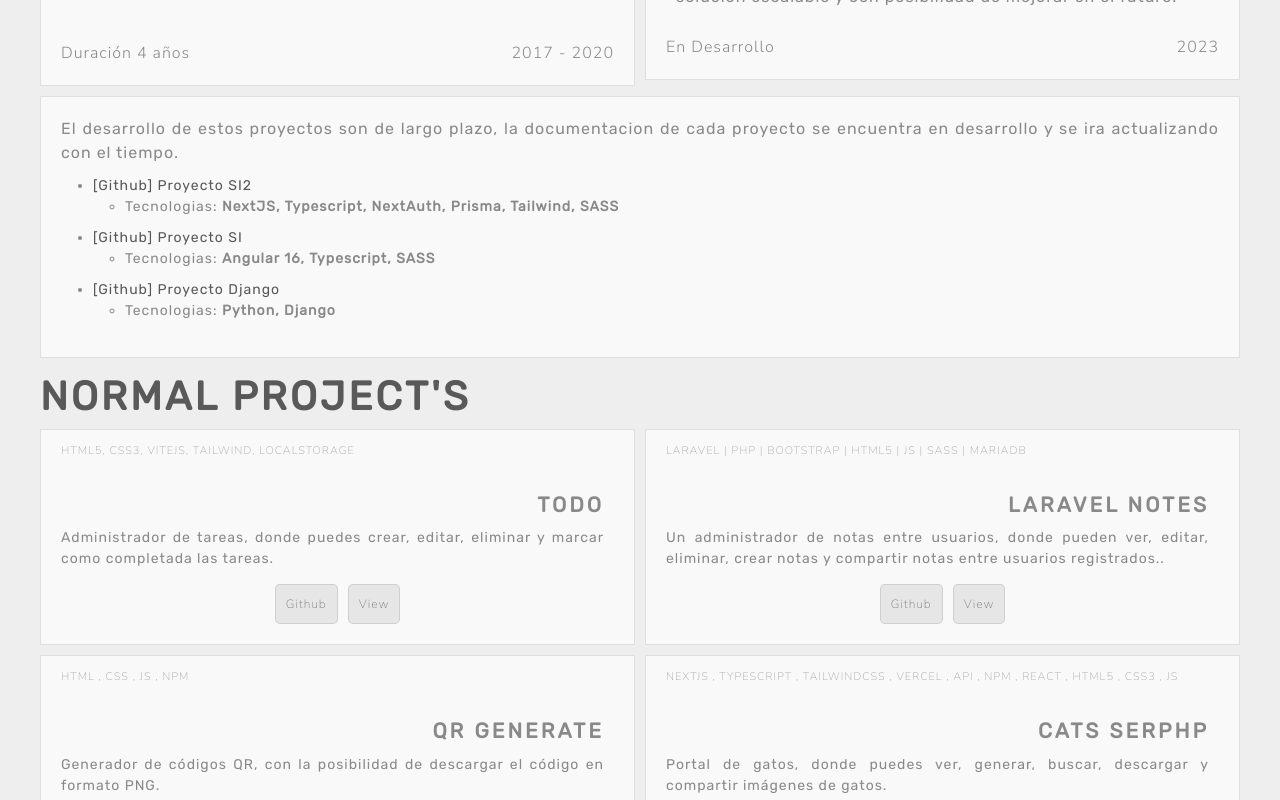
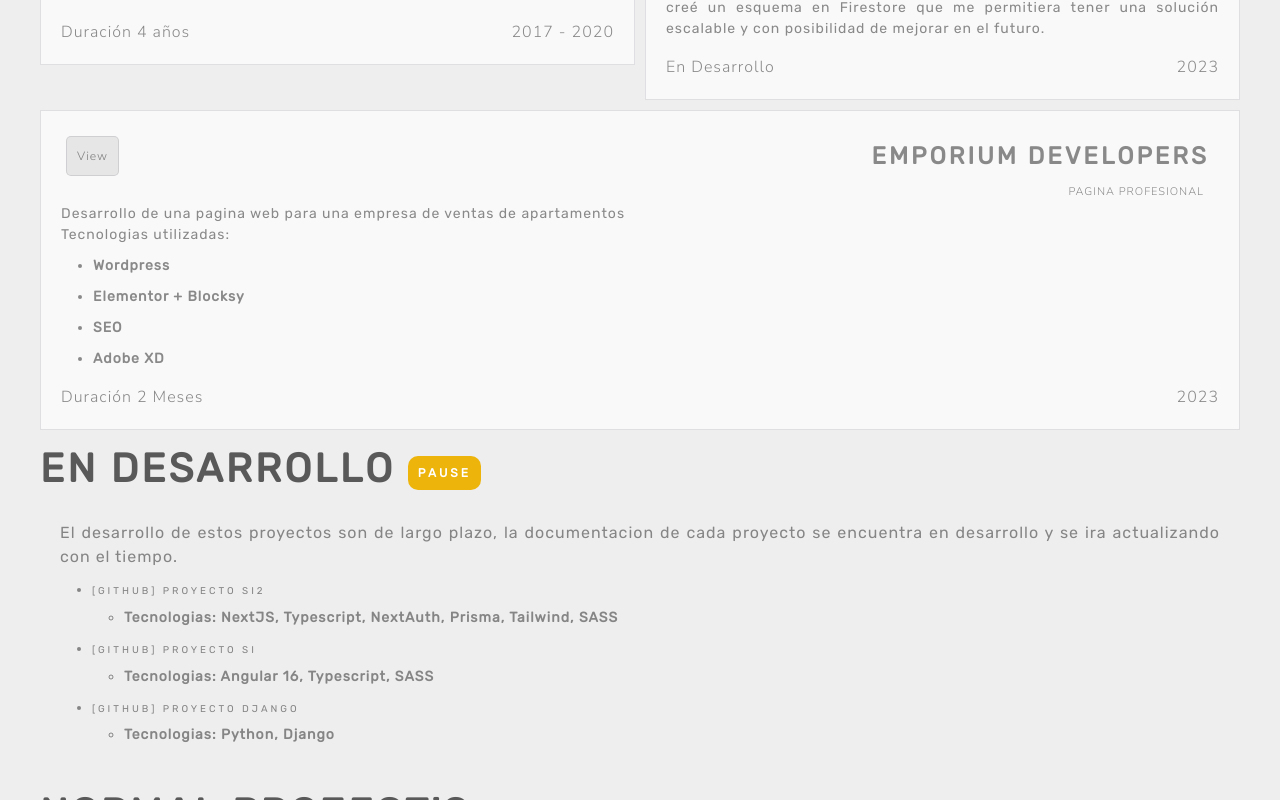
Before and after one commit to Serphp/portf-serph, a React (Vite) app: page /Proyectos in a window 1280 px wide. Shown: the part 680-1480 px from the top of the page. Built offline with nearby package versions, Linux system fonts and the light colour scheme.

Commit message:
update: proyects pages & style

```diff
--- a/pages/Proyectos.jsx
+++ b/pages/Proyectos.jsx
@@ -1,4 +1,5 @@
 import Proyects from "../components/Proyects"
+import ED from "../serph/text/ED"
 import GGW from "../serph/text/GGW"
 import SPT from "../serph/text/SPT"
 
@@ -51,19 +52,35 @@ export default function Proyectos() {
         </article>
 
         <article className="section-top">
+            <div className="text-container">
+                <div className="top-cont-title">
+                <a href='https://spomodoro-serphp.vercel.app/' target="_blank" className="buttonp">View</a>
+                    <h2 className='ttitle'> Emporium Developers </h2>
+
+                </div>
+                <ED/>
+            </div>
+        </article>
+        </section>
+
+        <div className="space"></div>
+        <h1> En Desarrollo <span className="pause"> Pause </span></h1>
+
+        <article className="dev">
+
             <p style={{marginBottom: '10px'}}>
                 El desarrollo de estos proyectos son de largo plazo, la documentacion de cada proyecto se encuentra en desarrollo y se ira actualizando con el tiempo.
                 </p>
                 <ul>
-                    <li><a href="https://github.com/Serphp/SI2" target="_blank" className="">[Github] Proyecto SI2</a></li>
+                    <li><a href="https://github.com/Serphp/SI2" target="_blank"><h4>[Github] Proyecto SI2</h4></a></li>
                     <ul>
                         <li style={{marginBottom: '10px'}}> Tecnologias: <b> NextJS, Typescript, NextAuth, Prisma, Tailwind, SASS  </b></li>
                     </ul>
-                    <li><a href="https://github.com/Serphp/SI" target="_blank" className="">[Github] Proyecto SI</a></li>
+                    <li><a href="https://github.com/Serphp/SI" target="_blank"><h4>[Github] Proyecto SI</h4></a></li>
                     <ul style={{marginBottom: '10px'}}>
                         <li> Tecnologias: <b> Angular 16, Typescript, SASS  </b></li>
                     </ul>
-                    <li><a href="https://github.com/Serphp/SerphGenPass" target="_blank" className="">[Github] Proyecto Django</a></li>
+                    <li><a href="https://github.com/Serphp/SerphGenPass" target="_blank"><h4>[Github] Proyecto Django</h4></a></li>
                     <ul style={{marginBottom: '10px'}}>
                         <li> Tecnologias: <b> Python, Django  </b></li>
                     </ul>
@@ -89,7 +106,7 @@ export default function Proyectos() {
                 </div>
             </div>
         </div> */}
-    </section>
+
 
     <div className="space"></div>
 
--- /dev/null
+++ b/serph/text/ED.jsx
@@ -0,0 +1,24 @@
+const ED = () => {
+    return (
+        <>
+        <span className='sub'> Pagina Profesional </span>
+            <p className='top-description'>
+            Desarrollo de una pagina web para una empresa de ventas de apartamentos
+            <br/>
+            Tecnologias utilizadas:
+            <ul>
+            <li> Wordpress </li>
+            <li> Elementor + Blocksy </li>
+            <li> SEO </li>
+            <li> Adobe XD </li>
+            </ul>
+            </p>
+            <div className="top-cont-title">
+                    <span className="tlinks"> Duración 2 Meses </span>
+                    <span className="tlinks">2023</span>
+                </div>
+        </>
+    )
+}
+
+export default ED;
--- a/src/styles/Extras/_Theme.scss
+++ b/src/styles/Extras/_Theme.scss
@@ -11,6 +11,7 @@
             color: var(--background-color) !important;
         }
     }
+
     .imgcer {
         filter: invert(100%) sepia(0%) saturate(0%) hue-rotate(0deg) brightness(100%) contrast(100%);
         transition: all 0.7s ease;
@@ -35,11 +36,11 @@
             transform: translateY(-5px);
         }
         .buttonp {
-            background-color: #333;
-            color: #fff;
+            background-color: #d3d3d3;
+            color: #000000;
             &:hover {
                 box-shadow: 5px 5px 0px 1px rgba(102, 175, 199, 0.706);
-                color: #fff;
+                color: #1f1f1f;
             }
         }
     } //fin
--- a/src/styles/Global.scss
+++ b/src/styles/Global.scss
@@ -73,9 +73,15 @@ body {
     font-family: 'Rubik', sans-serif !important;
   }
   li {
+    font-weight: bold;
+    margin: 10px 0 10px 0;
     font-size: 14px;
     font-family: 'Rubik', sans-serif !important;
     //margin-bottom: 10px;
+  }
+  ul {
+    margin: 0 auto;
+    padding: 0 auto;
   }
 }
 
--- a/src/styles/Proyect.scss
+++ b/src/styles/Proyect.scss
@@ -99,7 +99,33 @@ $section-bg-color: #ffffff9d;
     }
 
     .top-description {
-        padding: 10px;
+        font-size: 14px !important;
+        padding: 0 auto;
+    }
+}
+
+.pause {
+    position: relative;
+    top: -5px;
+    font-size: 12px;
+    color: white;
+    background-color: #edb40b;
+    border-radius: 10px;
+    padding: 10px;
+}
+
+.dev {
+    flex-grow: 1;
+    padding: 20px;
+    opacity: 0.7;
+    //background-color: #ffffff9b;
+    transition: all 0.5s ease;
+    &:hover {
+        border: none;
+        opacity: .8 !important;
+        box-shadow: 5px 5px 0px 1px rgba(108, 108, 108, 0.553) !important;
+        border-radius: 10px;
+        transform: translateY(-5px);
     }
 }
 
@@ -180,7 +206,7 @@ $section-bg-color: #ffffff9d;
         text-align: right;
         font-size: 21px;
         font-weight: 900;
-        padding: 20px 0 0 0;
+        padding: 5px 0 0 0;
     }
     .tdescription{
         font-size: 14px;
@@ -192,7 +218,7 @@ $section-bg-color: #ffffff9d;
         font-size: 11px;
         line-height: 2;
         //padding: 10px 0 10px 0px;
-        margin: 10px 0 10px 0;
+        margin: 10px 0 0px 0;
     }
 }
     }
```
